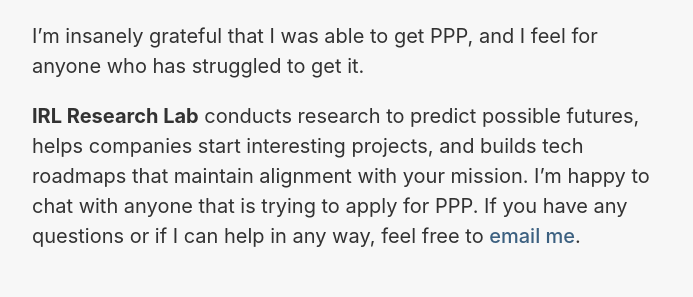
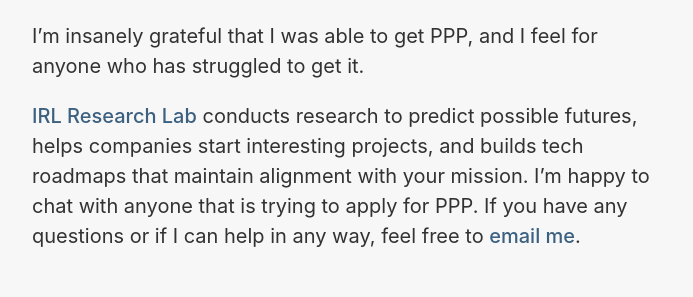
Before and after one commit to allisonburtch/consultancy, a Jekyll site: the page built from _posts/2020-05-04-how-i-got-PPP-as-an-independent-contractor.md, in a window 1280 px wide. Shown: the part 3350-3647 px from the top of the page, without its empty margins (293-986 px from the left). Built offline with Jekyll 4.4.1, drawn with Linux system fonts in a browser that asks for light colours.

Commit message:
changed index page

```diff
--- a/_posts/2020-05-04-how-i-got-PPP-as-an-independent-contractor.md
+++ b/_posts/2020-05-04-how-i-got-PPP-as-an-independent-contractor.md
@@ -61,4 +61,4 @@
 
 I'm insanely grateful that I was able to get PPP, and I feel for anyone who has struggled to get it.
 
-**IRL Research Lab** conducts research to predict possible futures, helps companies start interesting projects, and builds tech roadmaps that maintain alignment with your mission. I'm happy to chat with anyone that is trying to apply for PPP. If you have any questions or if I can help in any way, feel free to [email me](mailto:hi@irlresear.ch).
+**[IRL Research Lab](/)** conducts research to predict possible futures, helps companies start interesting projects, and builds tech roadmaps that maintain alignment with your mission. I'm happy to chat with anyone that is trying to apply for PPP. If you have any questions or if I can help in any way, feel free to [email me](mailto:hi@irlresear.ch).
```
